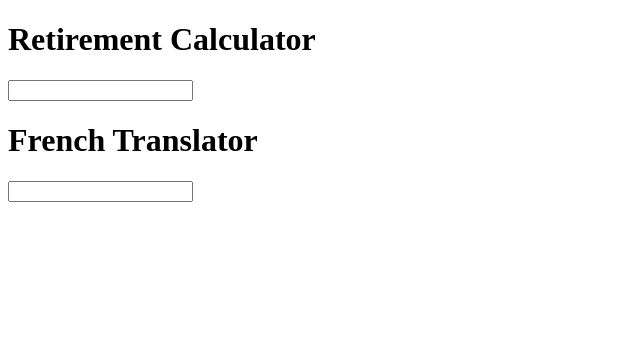
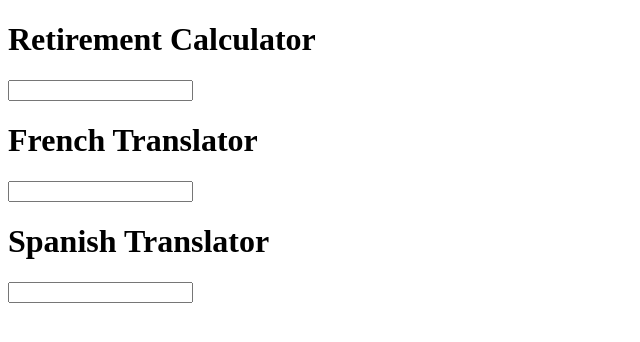
Before and after one commit to JebHarrison/javascript-challeng, a plain HTML site: page index.html in a window 1280 px wide. Shown: the whole page, without its empty margins (0-640 px from the left). Drawn offline with Linux system fonts and the light colour scheme.

Commit message:
added a new heading

```diff
--- a/index.html
+++ b/index.html
@@ -14,6 +14,9 @@
 
     <h1>French Translator</h1>
     <input type="text" onblur="GetGreetingInFrench(event)">
+
+    <h1>Spanish Translator</h1>
+    <input type="text" onblur="LearnSpanishBaby(event)">
 </main>
 </body>
 </html>
```
